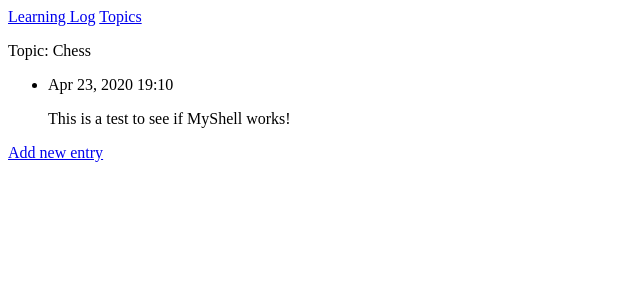
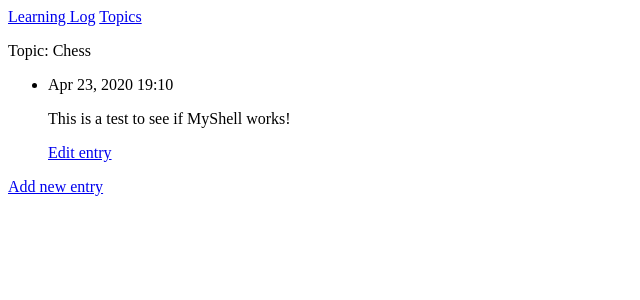
Before and after one commit to MPTauber/Django, a Django app: page /topics/1/ in a window 1280 px wide. Shown: the top 300 px of the page, without its empty margins (0-640 px from the left). Run offline with Django 3.2, Linux system fonts and the light colour scheme; data comes from the database, SQL or seed files in the repository; both versions use the stored data as it was after the commit.

Commit message:
create edit_entry

```diff
--- a/learning_logs/templates/learning_logs/topic.html
+++ b/learning_logs/templates/learning_logs/topic.html
@@ -13,7 +13,9 @@
             <p>{{ entry.date_added|date:'M d, Y H:i' }} </p>
             <!-- the filter linebreaks ensures that long text entries include line breaks-->
             <p>{{ entry.text|linebreaks }} </p>
-
+            <p>
+                <a href="{% url 'learning_logs:edit_entry' entry.id %}">Edit entry</a>
+            </p>
         </li>
         {% empty %} <!-- if the list is empty then display message-->
             <li> There are no entries for this topic yet.</li>
--- a/learning_logs/urls.py
+++ b/learning_logs/urls.py
@@ -20,6 +20,6 @@ urlpatterns = [
     path("topics", views.topics, name="topics"),
     path("topics/<int:topic_id>/", views.topic, name="topic"),
     path("new_topic/", views.new_topic, name="new_topic"),
-    ## TEST
     path("new_entry/<int:topic_id>/", views.new_entry, name="new_entry"),
+    path('edit_entry/<int:entry_id>/', views.edit_entry, name= 'edit_entry'),
 ]
--- a/learning_logs/views.py
+++ b/learning_logs/views.py
@@ -1,5 +1,5 @@
 from django.shortcuts import render, redirect
-from .models import Topic
+from .models import Topic, Entry
 from .forms import TopicForm, EntryForm
 
 # Create your views here.
@@ -54,7 +54,6 @@ def new_topic(request):
     context = {'form':form}
     return render(request, 'learning_logs/new_topic.html', context)
 
-## TEST
 def new_entry(request, topic_id):
     topic = Topic.objects.get(id=topic_id)
     if request.method != 'POST':
@@ -74,3 +73,22 @@ def new_entry(request, topic_id):
 
     context = {'form':form, 'topic': topic}
     return render(request, 'learning_logs/new_entry.html', context)
+
+def edit_entry(request, entry_id):
+    """Edit an existing entr<"""
+    entry = Entry.objects.get(id= entry_id)
+    topic = entry.topic
+
+    if request.method != 'POST':
+        #This argument tells Django to cretae the form prefilled
+        #with information from the existing entry object
+        form = EntryForm(instance=entry)
+    else:
+        #POST data submitted, process data.
+        form = EntryForm(instance=entry, data=request.POST)
+        if form.is_valid():
+            form.save()
+            return redirect('learning_logs:topic', topic_id=topic.id)
+
+    context = {'entry': entry, 'topic': topic, 'form': form}
+    return render(request, 'learning_logs/edit_entry.html', context)
```
Also changed, not shown: learning_logs/templates/learning_logs/edit_entry.html (added, +15 -0 lines), db.sqlite3, 2 other files.
